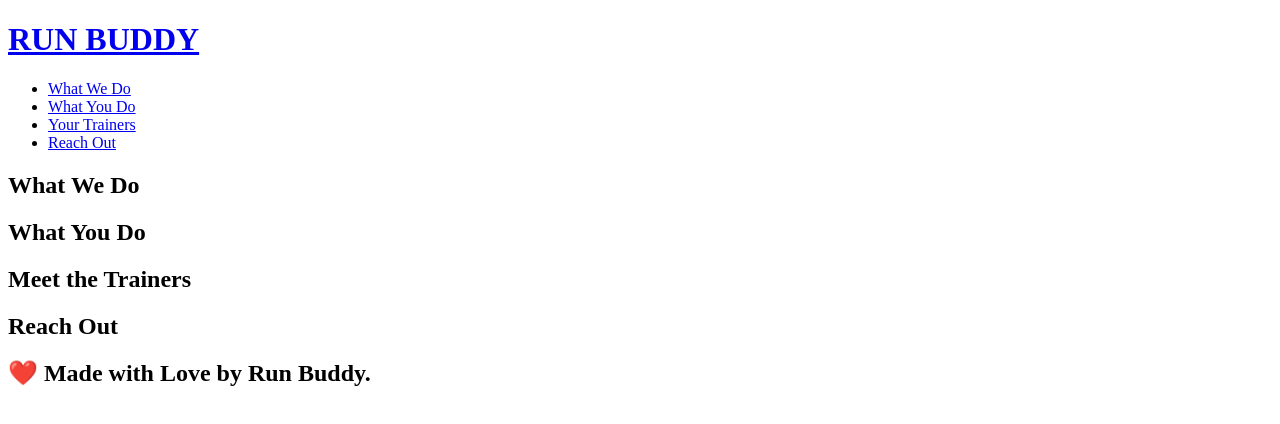
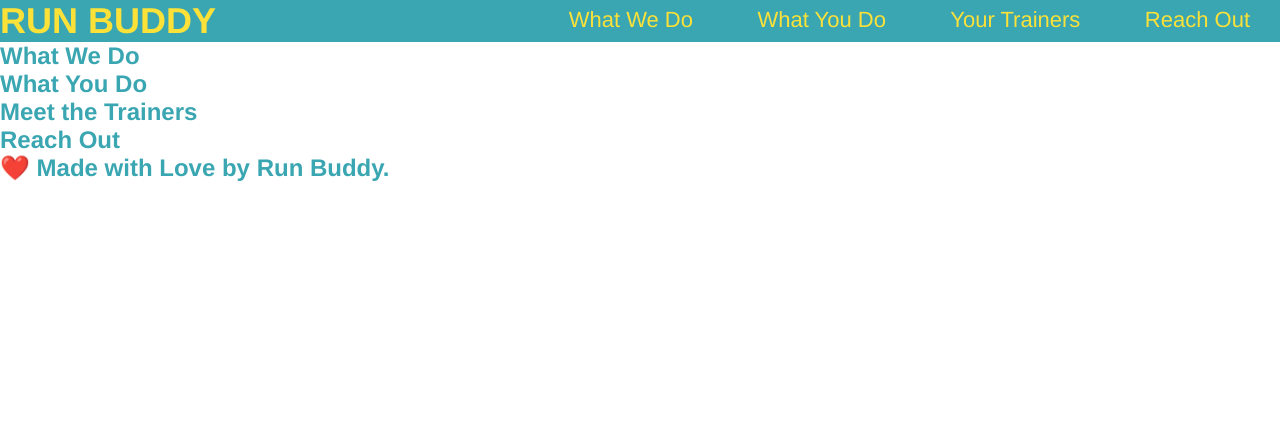
Before and after one commit to dawnleblanc11/run-buddy, a plain HTML site: page index.html in a window 1280 px wide. Drawn offline with Linux system fonts and the light colour scheme.

Commit message:
added header styles

```diff
--- /dev/null
+++ b/assets/css/style.css
@@ -0,0 +1,36 @@
+* {
+    margin: 0;
+    padding: 0:
+}
+body {
+    color: #39a6b2;
+    font-family: Helvetica, Arial, sans-serif;
+  }
+  /*apply styles to <header>*/
+  header {
+      padding: 20px 35 px;
+      background-color: #39a6b2;
+  }
+  header h1 {
+      font-weight: bold;
+      font-size: 36px;
+      color: #fce138;
+      margin: 0;
+      display: inline;
+  }
+  header a {
+    text-decoration: none;
+    color: #fce138;
+  }
+  header nav {
+      float: right;
+      margin: 7px 0;
+  }
+  header nav ul li{
+      display: inline;
+  }
+  header nav ul li a {
+      Margin: 0 30px;
+      font-weight: lighter;
+      font-size: 22px;
+  }
--- a/index.html
+++ b/index.html
@@ -3,6 +3,7 @@
     <head>
         <meta charset="UTF-8" />
         <title>Run Buddy</title>
+        <link rel="stylesheet" href="./assets/css/style.css" />
     </head>
     <body>
         <!-- navigation -->
```
